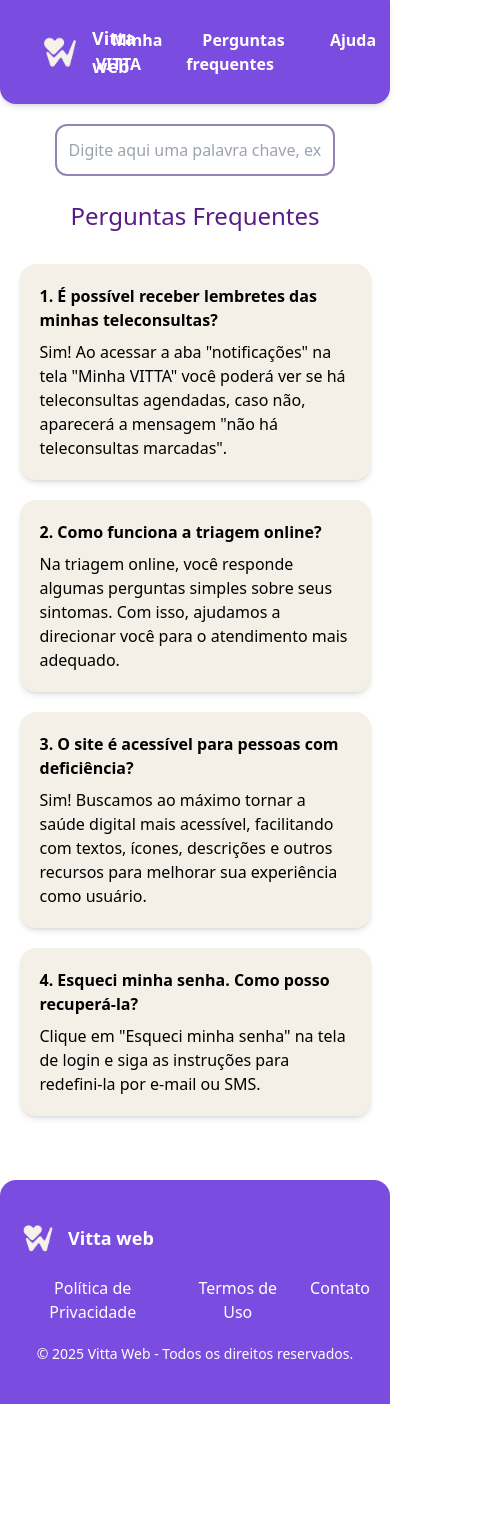
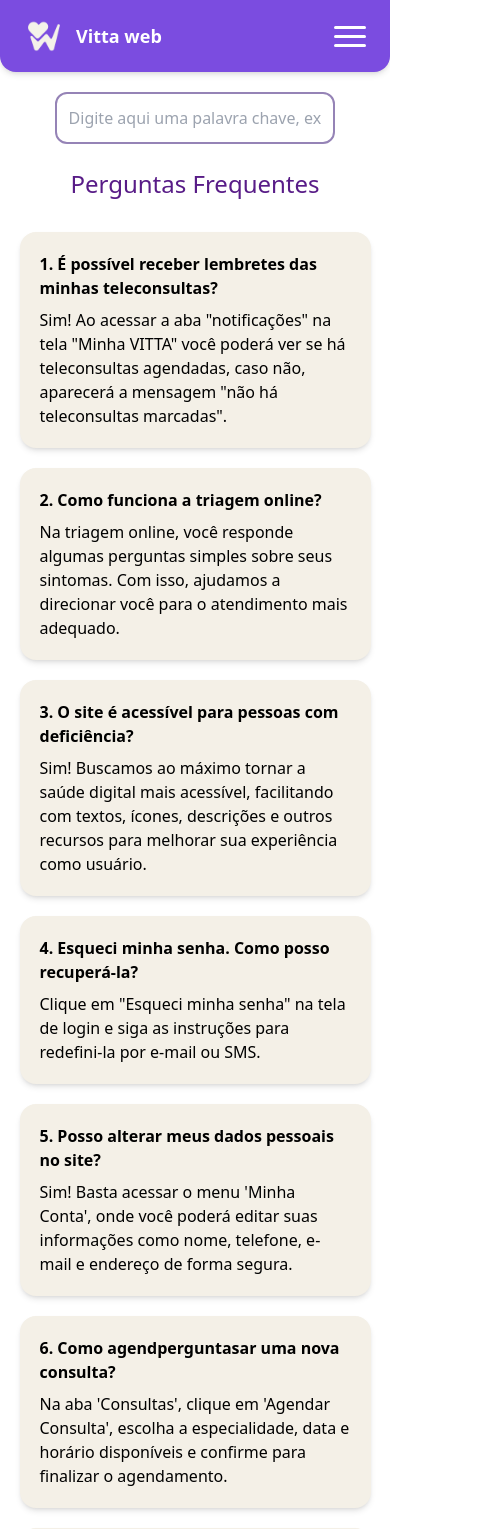
Before and after one commit to GabyBonfim/VITTA-WEB, a React (Vite) app: page /faq in a window 390 px wide. Shown: the top 1529 px of the page, 477 px wide, since content can reach past the window. Before the commit the page ends 1404 px from the top, so only its background shows below. Built offline with nearby package versions, Linux system fonts and the light colour scheme.

Commit message:
Att
Ajustes

```diff
--- a/src/components/navbar.tsx
+++ b/src/components/navbar.tsx
@@ -1,23 +1,40 @@
 import { Link } from "react-router-dom";
+import { useState } from "react";
 
 export default function Navbar() {
+  const [menuOpen, setMenuOpen] = useState(false);
+
+  const links = [
+    ["/", "Minha VITTA"],
+    ["/faq", "Perguntas frequentes"],
+    ["/ajuda", "Ajuda"],
+    ["/integrantes", "Sobre Nós"],
+  ];
+
   return (
-    <header className="bg-[#7b4ce0] text-white flex items-center justify-between px-10 py-6 rounded-b-2xl shadow-md">
+    <header className="bg-[#7b4ce0] text-white flex items-center justify-between px-6 py-4 rounded-b-2xl shadow-md relative">
       {/* Logo */}
       <div className="flex items-center gap-3 font-bold text-lg">
         <img src="/images/logotipo-vitta.png" alt="Logo Vitta Web" className="w-10" />
         <span>Vitta web</span>
       </div>
 
-      {/* Menu */}
-      <nav>
+      {/* Botão Sanduíche - só aparece em telas pequenas */}
+      <button
+        className="md:hidden flex flex-col justify-center gap-[6px] w-8 h-8"
+        onClick={() => setMenuOpen(!menuOpen)}
+        aria-label="Abrir menu"
+      >
+        {/* Ícone hambúrguer simples */}
+        <span className={`h-[3px] w-full bg-white rounded transition-all ${menuOpen ? "rotate-45 translate-y-[7px]" : ""}`}></span>
+        <span className={`h-[3px] w-full bg-white rounded transition-all ${menuOpen ? "opacity-0" : ""}`}></span>
+        <span className={`h-[3px] w-full bg-white rounded transition-all ${menuOpen ? "-rotate-45 -translate-y-[7px]" : ""}`}></span>
+      </button>
+
+      {/* Menu desktop */}
+      <nav className="hidden md:block">
         <ul className="flex list-none gap-6">
-          {[
-            ["/", "Minha VITTA"],
-            ["/faq", "Perguntas frequentes"],
-            ["/ajuda", "Ajuda"],
-            ["/integrantes", "Sobre Nós"],
-          ].map(([to, label]) => (
+          {links.map(([to, label]) => (
             <li key={to}>
               <Link
                 to={to}
@@ -29,6 +46,27 @@ export default function Navbar() {
           ))}
         </ul>
       </nav>
+
+      {/* Menu mobile */}
+      <nav
+        className={`absolute top-full left-0 w-full bg-[#7b4ce0] shadow-md md:hidden transition-all duration-300 ${
+          menuOpen ? "opacity-100 max-h-[300px] py-4" : "opacity-0 max-h-0 overflow-hidden"
+        }`}
+      >
+        <ul className="flex flex-col items-center gap-4">
+          {links.map(([to, label]) => (
+            <li key={to}>
+              <Link
+                to={to}
+                className="text-white font-bold px-4 py-2 rounded-full hover:bg-white/20 transition"
+                onClick={() => setMenuOpen(false)}
+              >
+                {label}
+              </Link>
+            </li>
+          ))}
+        </ul>
+      </nav>
     </header>
   );
 }
--- a/src/pages/faq.tsx
+++ b/src/pages/faq.tsx
@@ -1,7 +1,76 @@
 import Navbar from "../components/navbar";
 import Footer from "../components/footer";
 
+type FaqCardProps = {
+  pergunta: string;
+  resposta: string;
+};
+
+
+function FaqCard({ pergunta, resposta }: FaqCardProps) {
+  return (
+    <div className="bg-[#f4f0e7] p-5 mb-5 rounded-2xl shadow-md text-left">
+      <p className="mb-2 text-base font-semibold">{pergunta}</p>
+      <p className="text-base">{resposta}</p>
+    </div>
+  );
+}
+
 export default function Faq() {
+
+  const faqs = [
+    {
+      pergunta: "1. É possível receber lembretes das minhas teleconsultas?",
+      resposta:
+        'Sim! Ao acessar a aba "notificações" na tela "Minha VITTA" você poderá ver se há teleconsultas agendadas, caso não, aparecerá a mensagem "não há teleconsultas marcadas".',
+    },
+    {
+      pergunta: "2. Como funciona a triagem online?",
+      resposta:
+        "Na triagem online, você responde algumas perguntas simples sobre seus sintomas. Com isso, ajudamos a direcionar você para o atendimento mais adequado.",
+    },
+    {
+      pergunta: "3. O site é acessível para pessoas com deficiência?",
+      resposta:
+        "Sim! Buscamos ao máximo tornar a saúde digital mais acessível, facilitando com textos, ícones, descrições e outros recursos para melhorar sua experiência como usuário.",
+    },
+    {
+      pergunta: "4. Esqueci minha senha. Como posso recuperá-la?",
+      resposta:
+        'Clique em "Esqueci minha senha" na tela de login e siga as instruções para redefini-la por e-mail ou SMS.',
+    },
+    {
+      pergunta: "5. Posso alterar meus dados pessoais no site?",
+      resposta:
+        "Sim! Basta acessar o menu 'Minha Conta', onde você poderá editar suas informações como nome, telefone, e-mail e endereço de forma segura.",
+    },
+    {
+      pergunta: "6. Como agendperguntasar uma nova consulta?",
+      resposta:
+        "Na aba 'Consultas', clique em 'Agendar Consulta', escolha a especialidade, data e horário disponíveis e confirme para finalizar o agendamento.",
+    },
+    {
+      pergunta: "7. Preciso pagar algo para usar a plataforma?",
+      resposta:
+        "O uso da plataforma é gratuito para pacientes cadastrados. Alguns serviços específicos podem exigir pagamento, mas você será informado antes de confirmar.",
+    },
+    {
+      pergunta: "8. Posso usar a plataforma no celular?",
+      resposta:
+        "Sim! Nosso site é responsivo e funciona bem em celulares e tablets. Além disso, estamos trabalhando em um aplicativo dedicado para facilitar ainda mais o acesso.",
+    },
+    {
+      pergunta: "9. Meus dados estão seguros?",
+      resposta:
+        "Sim. Utilizamos criptografia e seguimos as normas da LGPD (Lei Geral de Proteção de Dados) para garantir a segurança e privacidade das suas informações.",
+    },
+    {
+      pergunta: "10. Como entro em contato com o suporte?",
+      resposta:
+        "Você pode acessar o chat de suporte pelo rodapé do site ou enviar um e-mail para suporte@vitta.com. Nosso time atende de segunda a sexta, das 8h às 18h.",
+    },
+  ];
+
   return (
     <>
       <Navbar />
@@ -18,47 +87,18 @@ export default function Faq() {
             />
           </div>
 
-          <h2 className="text-purple-900 text-2xl mb-8">Perguntas Frequentes</h2>
+          <h2 className="text-purple-900 text-2xl mb-8">
+            Perguntas Frequentes
+          </h2>
 
-          {/* Cards de FAQ */}
-          <div className="bg-[#f4f0e7] p-5 mb-5 rounded-2xl shadow-md text-left">
-            <p className="mb-2 text-base font-semibold">
-              1. É possível receber lembretes das minhas teleconsultas?
-            </p>
-            <p className="text-base">
-              Sim! Ao acessar a aba "notificações" na tela "Minha VITTA" você poderá ver se há teleconsultas agendadas,
-              caso não, aparecerá a mensagem "não há teleconsultas marcadas".
-            </p>
-          </div>
-
-          <div className="bg-[#f4f0e7] p-5 mb-5 rounded-2xl shadow-md text-left">
-            <p className="mb-2 text-base font-semibold">
-              2. Como funciona a triagem online?
-            </p>
-            <p className="text-base">
-              Na triagem online, você responde algumas perguntas simples sobre seus sintomas. Com isso, ajudamos a
-              direcionar você para o atendimento mais adequado.
-            </p>
-          </div>
-
-          <div className="bg-[#f4f0e7] p-5 mb-5 rounded-2xl shadow-md text-left">
-            <p className="mb-2 text-base font-semibold">
-              3. O site é acessível para pessoas com deficiência?
-            </p>
-            <p className="text-base">
-              Sim! Buscamos ao máximo tornar a saúde digital mais acessível, facilitando com textos, ícones, descrições e
-              outros recursos para melhorar sua experiência como usuário.
-            </p>
-          </div>
-
-          <div className="bg-[#f4f0e7] p-5 mb-5 rounded-2xl shadow-md text-left">
-            <p className="mb-2 text-base font-semibold">
-              4. Esqueci minha senha. Como posso recuperá-la?
-            </p>
-            <p className="text-base">
-              Clique em "Esqueci minha senha" na tela de login e siga as instruções para redefini-la por e-mail ou SMS.
-            </p>
-          </div>
+          {/* Renderiza os cards dinamicamente */}
+          {faqs.map((faq, index) => (
+            <FaqCard
+              key={index}
+              pergunta={faq.pergunta}
+              resposta={faq.resposta}
+            />
+          ))}
         </div>
       </main>
 
```
